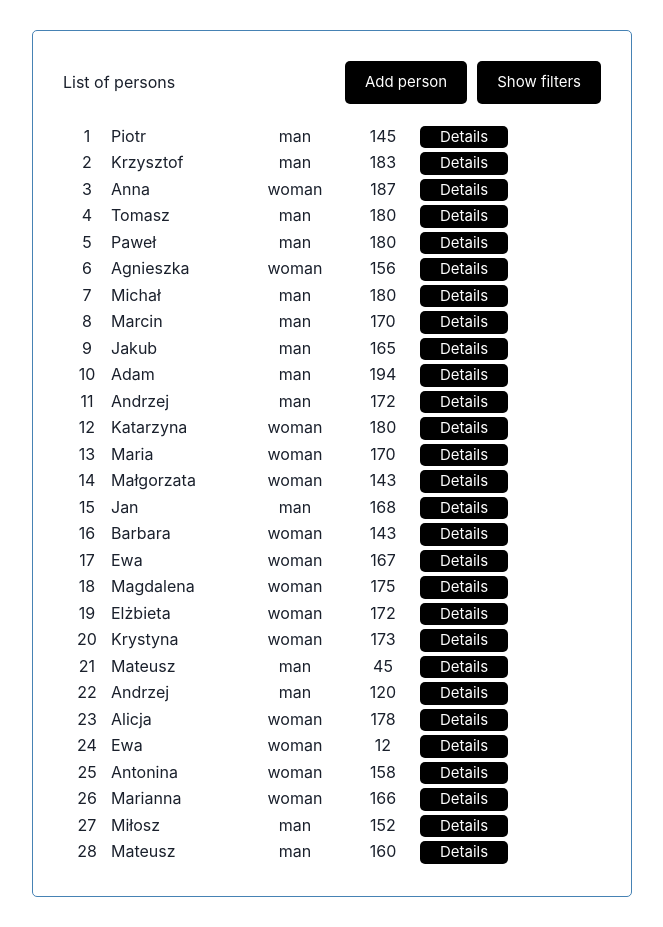
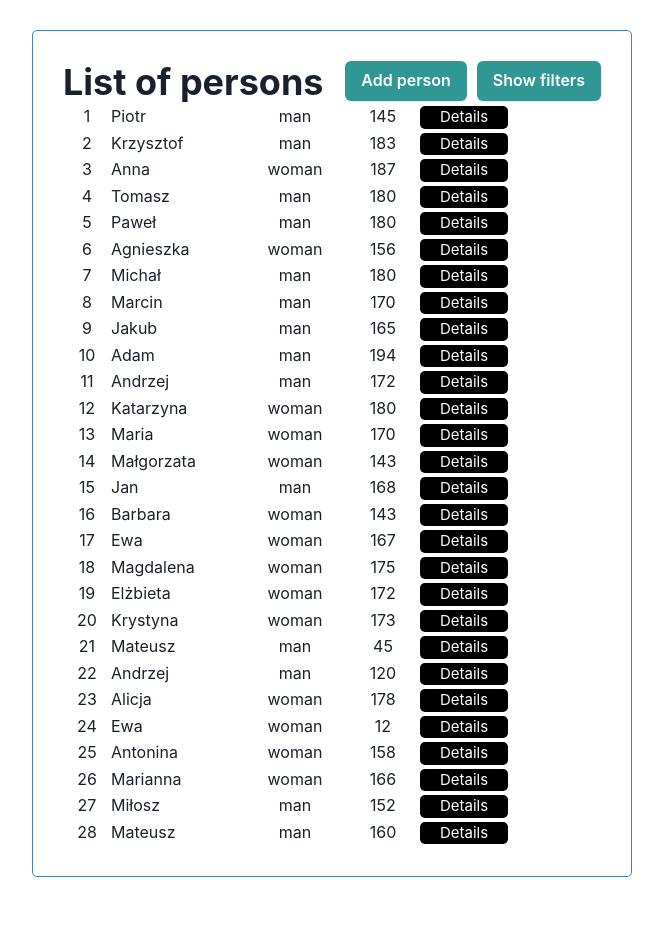
Before and after one commit to adrianczekaj/searcher, a React (Create React App) app: page / in a window 1280 px wide. Shown: the whole page, without its empty margins (308-971 px from the left). Built offline with nearby package versions, Linux system fonts and the light colour scheme; data requests are answered from the project's data file.

Commit message:
changed style of Header.jsx

```diff
--- a/src/components/Header.jsx
+++ b/src/components/Header.jsx
@@ -1,25 +1,27 @@
 import React from 'react';
 import PropTypes from 'prop-types';
 import { useLocation } from 'react-router-dom';
+import { Box, Button, Flex, Heading, Spacer } from '@chakra-ui/react';
 
 function Header({ title, onSearchPersons, showSearchPersons, onAddPerson, showAddPerson }) {
   const location = useLocation();
 
   return (
-    <header className="header">
-      <h1>{title}</h1>
+    <Flex>
+      <Heading size="xl">{title}</Heading>
+      <Spacer />
       {location.pathname === '/' && (
-        <div>
-          <button type="button" className="btn" onClick={onAddPerson}>
+        <Flex>
+          <Button colorScheme="teal" onClick={onAddPerson}>
             {showAddPerson ? 'Hide' : 'Add person'}
-          </button>
-          <div style={{ display: 'inline-block', margin: '5px' }} />
-          <button type="button" className="btn" onClick={onSearchPersons}>
+          </Button>
+          <Box m="5px" />
+          <Button colorScheme="teal" onClick={onSearchPersons}>
             {showSearchPersons ? 'Hide filters' : 'Show filters'}
-          </button>
-        </div>
+          </Button>
+        </Flex>
       )}
-    </header>
+    </Flex>
   );
 }
 
```
